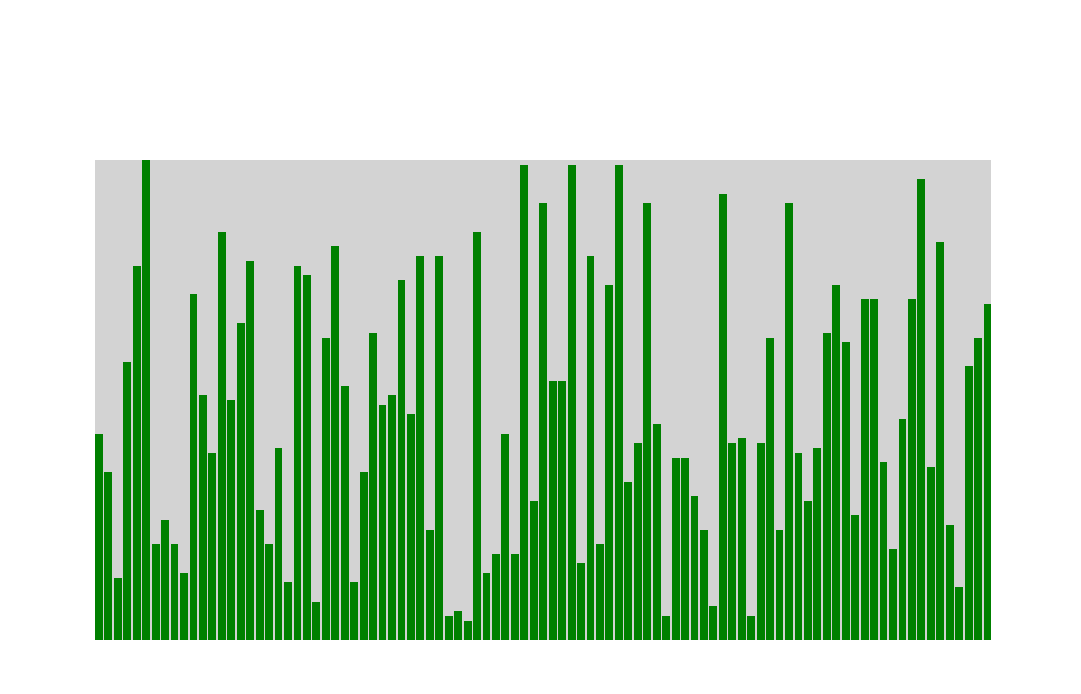
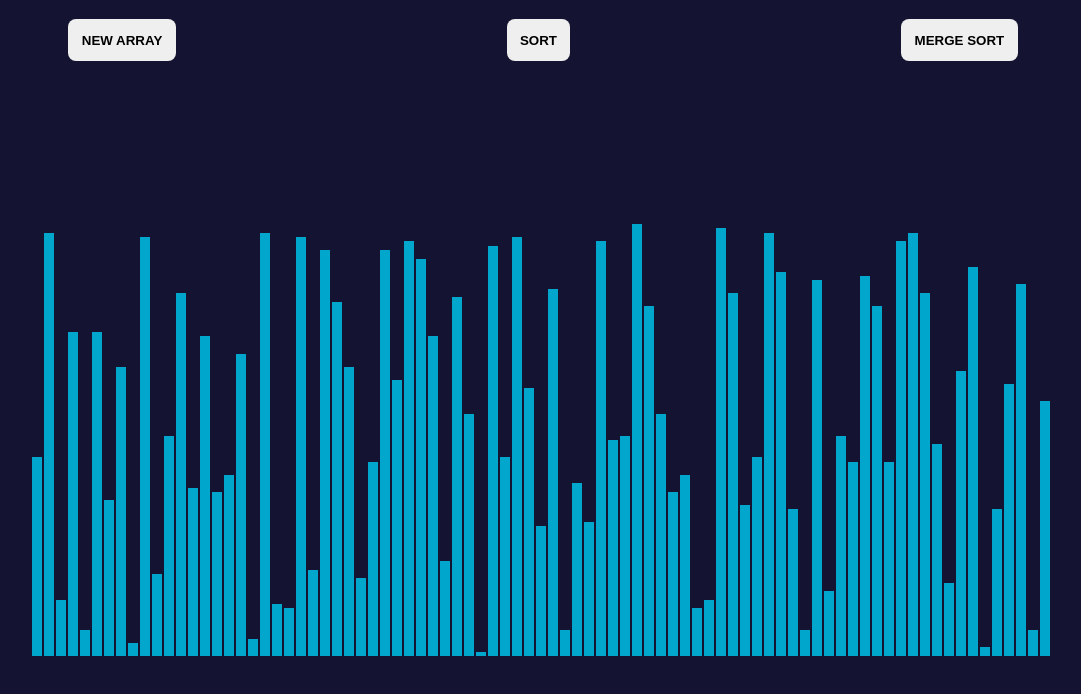
Before and after one commit to bdr-t/sorting-visualizer, a React (Create React App) app: page / in a window 1280 px wide. Shown: the top 694 px of the page, without its empty margins (97-1178 px from the left). Built offline with nearby package versions, Linux system fonts and the light colour scheme; the HTML template or start-up script is replaced by a standard one.

Commit message:
added visualization of mergeSort

```diff
--- a/src/App.css
+++ b/src/App.css
@@ -1,7 +1,15 @@
-
+*{
+    margin:0;
+    padding: 0;
+    border:0;
+    outline: none;
+}
 .app{
     position: absolute;
     height: 100%;
     width: 100%;
     display: grid;
+    background-color: #141432;
+    grid-template-columns: auto;
+    grid-template-rows: 10% 90%;
 }
--- a/src/App.js
+++ b/src/App.js
@@ -1,12 +1,12 @@
 import "./App.css";
-import SortingVisalizer from "./SortingVisualizer";
+import Sort from './Sort'
 
 function App() {
 
 
   return (
     <div className="app">
-      <SortingVisalizer/>
+      <Sort/>
     </div>
   );
 }
--- /dev/null
+++ b/src/Sort.js
@@ -0,0 +1,142 @@
+import {useState, useEffect} from 'react';
+import {generateArray} from './generateArray';
+import {mergeSort} from './mergeSort';
+const Sort = () => {
+  const [bars, setBars] = useState([1, 2]);
+  const [width, setWidth] = useState(document.body.offsetWidth);
+  const [colors, setColors] = useState([1, 2]);
+  const [animation, setAnimation] = useState([1, 2]);
+
+  window.onresize = function () {
+    setWidth(document.body.offsetWidth);
+  };
+
+  useEffect(() => {
+    let numberOfBars = Math.floor((width * 0.80) / 12);
+    let haha = generateArray(numberOfBars);
+    setBars(haha);
+  }, [width]);
+
+  function rechangeColor(x, y) {
+    let bar = document.getElementById(x);
+    bar.style.backgroundColor = '#00A6CB';
+    let bar2 = document.getElementById(y);
+    bar2.style.backgroundColor = '#00A6CB';
+  }
+
+  function changeColor(x, y) {
+    let bar = document.getElementById(x);
+    bar.style.backgroundColor = '#D68EC3';
+    let bar2 = document.getElementById(y);
+    bar2.style.backgroundColor = '#D68EC3';
+  }
+
+  function customLoop(i) {
+    i++;
+    if (i < animation.length) {
+      setTimeout(function () {
+        if (colors.length > 2) {
+          let [bar1, bar2] = colors[i];
+          let [bar3, bar4] = colors[i - 1];
+          rechangeColor(bar3, bar4);
+          changeColor(bar1, bar2);
+          setBars(animation[i]);
+          customLoop(i);
+          if (i === animation.length - 1) {
+            let [bar3, bar4] = colors[i];
+            rechangeColor(bar3, bar4);
+          }
+        } else {
+        }
+      }, 10);
+    }
+  }
+
+  async function handleClick() {
+    let barsCopy = bars.slice();
+    const [animations, colors] = await mergeSort(barsCopy);
+    setAnimation(animations);
+    setColors(colors);
+
+    console.log(animations.length);
+  }
+
+  let content = bars.map((value, idx) => (
+    <div
+      className="array-bar"
+      key={idx}
+      id={idx}
+      style={{
+        alignSelf: 'flex-end',
+        width: '10px',
+        marginLeft: '1px',
+        backgroundColor: `#00A6CB`,
+        height: `${value}%`,
+      }}></div>
+  ));
+
+  function newArray() {
+    setAnimation([1,2])
+    setBars([1,2])
+    setColors([1,2])
+    let numberOfBars = Math.floor((width * 0.80) / 12);
+    let haha = generateArray(numberOfBars);
+    setBars(haha);
+
+  }
+
+  return (
+    <>
+      <div style={{display: 'flex', justifyContent: 'space-around'}}>
+        <button
+          style={{
+            placeSelf: 'center',
+            padding: '1em',
+            borderRadius: '8px',
+            fontWeight: '700',
+            cursor: 'pointer',
+          }}
+          onClick={() => newArray()}>
+          NEW ARRAY
+        </button>
+
+        <button
+          style={{
+            placeSelf: 'center',
+            padding: '1em',
+            borderRadius: '8px',
+            fontWeight: '700',
+            cursor: 'pointer',
+          }}
+          onClick={() => customLoop(0)}>
+          SORT
+        </button>
+        <button
+          style={{
+            placeSelf: 'center',
+            padding: '1em',
+            borderRadius: '8px',
+            fontWeight: '700',
+            cursor: 'pointer',
+          }}
+          onClick={() => handleClick()}>
+          MERGE SORT
+        </button>
+      </div>
+
+      <div
+        style={{
+          placeSelf: 'center',
+          height: '60%',
+          width: '80%',
+          backgroundColor: '#141432',
+          display: 'flex',
+          gap: '1px',
+        }}>
+        {content}
+      </div>
+    </>
+  );
+};
+
+export default Sort;
--- a/src/SortingVisualizer.js
+++ /dev/null
@@ -1,39 +0,0 @@
-const SortingVisalizer = () => {
-    const barsArray = [];
-    for (let i = 0; i < 95; i++) {
-      barsArray.push(randomIntFromInterval(1, 100));
-    }
-  let content = barsArray.map((value, idx) => (
-    <div
-      className="array-bar"
-      key={idx}
-      style={{
-        alignSelf: "flex-end",
-        width: "10px",
-        backgroundColor: "green",
-        height: `${value}%`,
-      }}
-    ></div>
-  ));
-  return (
-    <div
-      style={{
-        placeSelf: "center",
-        height: "60%",
-        width: "70%",
-        backgroundColor: "lightgray",
-        display: "flex",
-        gap: "0.1em",
-      }}
-    >
-      {content}
-    </div>
-  );
-};
-
-function randomIntFromInterval(min, max) {
-    // min and max included
-    return Math.floor(Math.random() * (max - min + 1) + min);
-  }
-
-export default SortingVisalizer;
```
